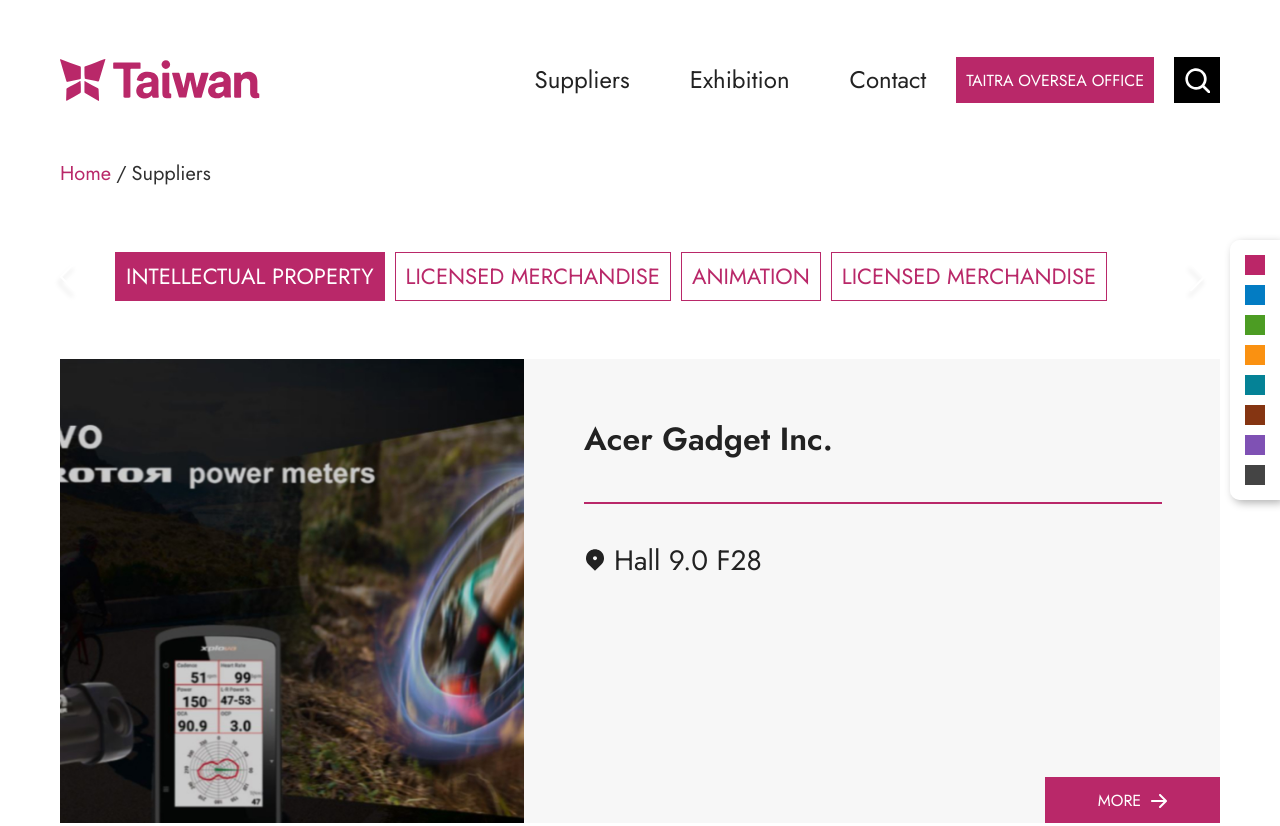
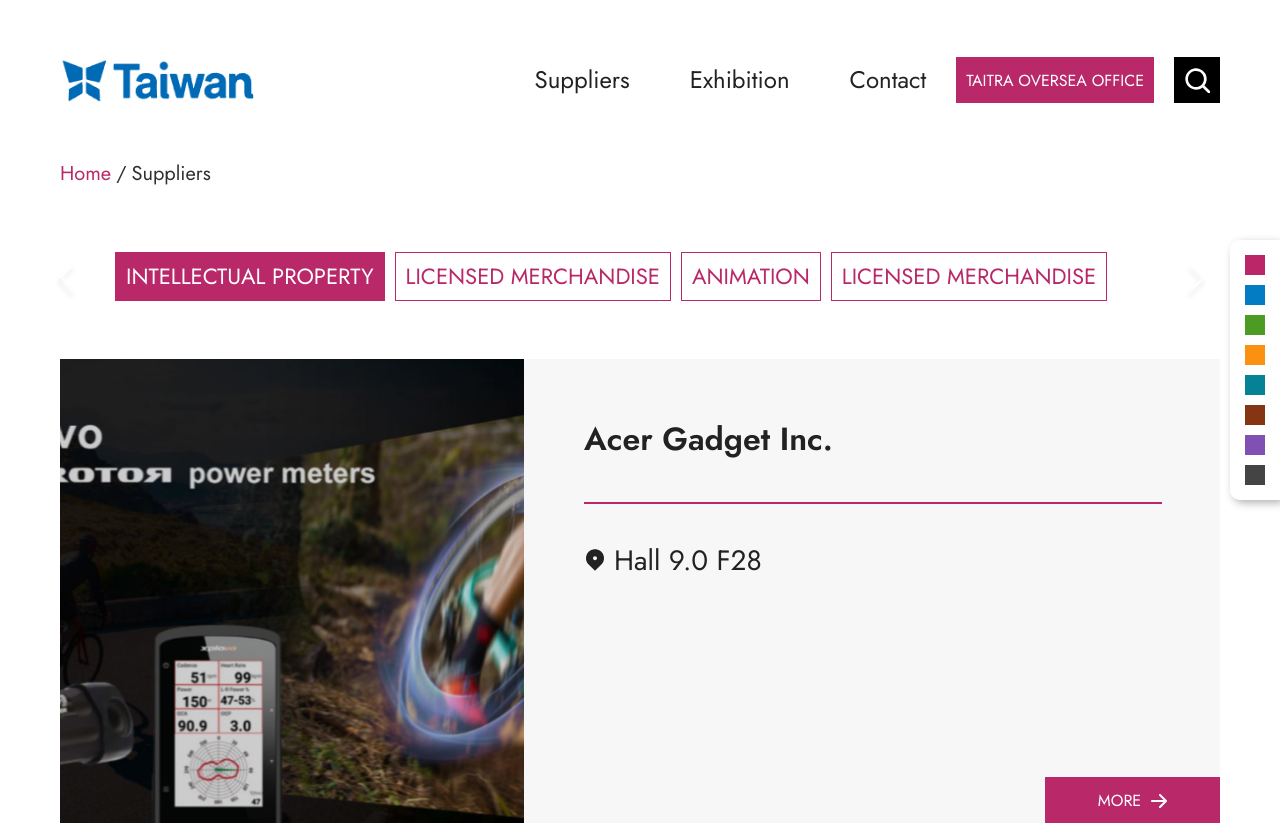
Before and after one commit to HywebU00/2023_TTS, a plain HTML site: page lp.html in a window 1280 px wide. Shown: the top 826 px of the page. Drawn offline with nearby package versions, Linux system fonts and the light colour scheme.

Commit message:
更新logo

```diff
--- a/include/Menu.js
+++ b/include/Menu.js
@@ -1,7 +1,7 @@
 const MenuContent = `
         <div class="container">
           <h1 class="logo">
-            <a href="#"><img src="./images/logo.svg" alt="" /></a>
+            <a href="#"><img src="./images/logo.png" alt="" /></a>
           </h1>
           <div class="mainMenu">
             <button class="mobileBtn"></button>
--- a/scss/_style.scss
+++ b/scss/_style.scss
@@ -109,9 +109,6 @@
         width: 100%;
         height: 100%;
         object-fit: contain;
-        position: absolute;
-        left: -200px;
-        filter: drop-shadow(200px 0 0 $mainColor);
       }
     }
   }
```
Also changed, not shown: css/color_blue.css, css/color_brown.css, css/color_cyan.css, css/color_gray.css, css/color_green.css, css/color_purple.css, css/color_red.css, css/color_yellow.css, 8 other files.
